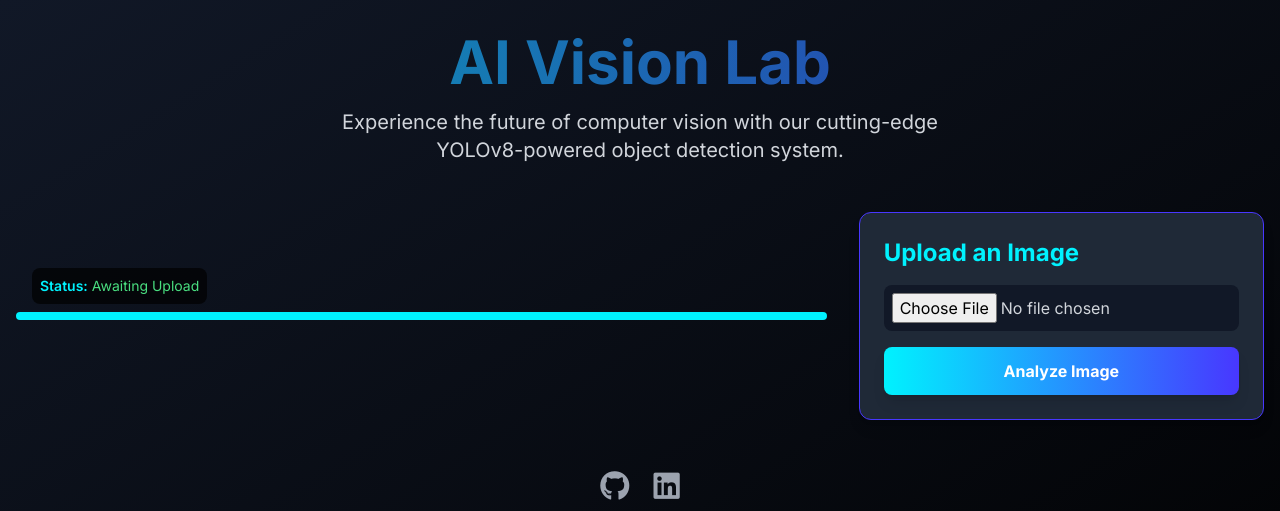
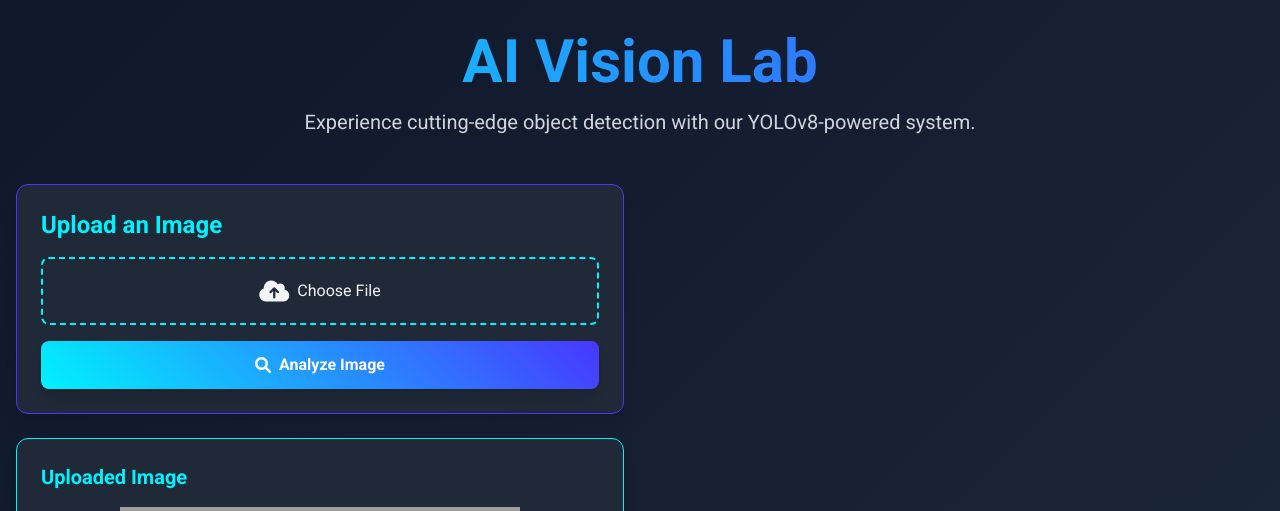
Before and after one commit to Silicon-Sorceress-Tawfia/AI-Vision-Lab, a Flask app: page / in a window 1280 px wide. Shown: the top 511 px of the page. Run offline with Flask 3, Linux system fonts and the light colour scheme; some libraries are stand-ins or nearby versions; grey boxes are pictures that could not be loaded.

Commit message:
design updated

```diff
--- a/templates/index.html
+++ b/templates/index.html
@@ -3,7 +3,7 @@
 <head>
     <meta charset="UTF-8">
     <meta name="viewport" content="width=device-width, initial-scale=1.0">
-    <title>AI Vision Lab: Object Detection</title>
+    <title>AI Vision Lab: Advanced Object Detection</title>
     <script src="https://cdn.tailwindcss.com"></script>
     <link href="https://cdnjs.cloudflare.com/ajax/libs/font-awesome/6.0.0-beta3/css/all.min.css" rel="stylesheet">
     <script>
@@ -11,61 +11,118 @@
             theme: {
                 extend: {
                     fontFamily: {
-                        sans: ['Inter', 'sans-serif'],
+                        sans: ['Roboto', 'sans-serif'],
                     },
                     colors: {
                         'neon-blue': '#00f2fe',
                         'deep-purple': '#4837ff',
+                        'cyber-yellow': '#FFD700',
                     },
                 }
             }
         }
     </script>
     <style>
-        @import url('https://fonts.googleapis.com/css2?family=Inter:wght@300;400;600;700&display=swap');
+        @import url('https://fonts.googleapis.com/css2?family=Roboto:wght@300;400;500;700&display=swap');
+
+        body {
+            background: linear-gradient(135deg, #0f172a 0%, #1e293b 100%);
+        }
+
+        .glow {
+            box-shadow: 0 0 15px rgba(0, 242, 254, 0.5), 0 0 30px rgba(72, 55, 255, 0.3);
+        }
+
+        .upload-btn {
+            background: linear-gradient(45deg, #00f2fe, #4837ff);
+            transition: all 0.3s ease;
+        }
+
+        .upload-btn:hover {
+            background: linear-gradient(45deg, #4837ff, #00f2fe);
+            transform: translateY(-2px);
+            box-shadow: 0 10px 20px rgba(0, 242, 254, 0.3);
+        }
+
+        .custom-file-upload {
+            border: 2px dashed #00f2fe;
+            transition: all 0.3s ease;
+        }
+
+        .custom-file-upload:hover {
+            border-color: #4837ff;
+            background-color: rgba(72, 55, 255, 0.1);
+        }
+
+        #uploadedImage, #resultImage {
+            width: 100%;
+            height: 300px;
+            object-fit: contain;
+            background-color: #1f2937;
+        }
+
+        .result-card {
+            background: rgba(31, 41, 55, 0.7);
+            backdrop-filter: blur(10px);
+        }
+
+        .progress-bar {
+            transition: width 0.5s ease-in-out;
+        }
     </style>
 </head>
-<body class="bg-gradient-to-br from-gray-900 to-black text-white min-h-screen font-sans">
-    <div class="container mx-auto px-4 py-8">
+<body class="text-gray-100 min-h-screen font-sans flex flex-col">
+    <div class="container mx-auto px-4 py-8 flex-grow">
         <header class="text-center mb-12">
-            <h1 class="text-5xl md:text-6xl font-bold mb-4 bg-clip-text text-transparent bg-gradient-to-r from-neon-blue to-deep-purple animate-pulse">
+            <h1 class="text-5xl md:text-6xl font-bold mb-4 bg-clip-text text-transparent bg-gradient-to-r from-neon-blue to-deep-purple">
                 AI Vision Lab
             </h1>
             <p class="text-xl text-gray-300 max-w-2xl mx-auto">
-                Experience the future of computer vision with our cutting-edge YOLOv8-powered object detection system.
+                Experience cutting-edge object detection with our YOLOv8-powered system.
             </p>
         </header>
 
-        <div class="flex flex-col md:flex-row gap-8 items-center justify-center mb-12">
-            <div class="w-full md:w-2/3 relative">
-                <div class="aspect-w-16 aspect-h-9 rounded-2xl overflow-hidden shadow-2xl border-4 border-neon-blue glow relative">
-                    <img id="uploadedImage" src="" alt="Uploaded Image" class="object-cover w-full h-full hidden">
-                    <div class="absolute inset-0 bg-gradient-to-t from-black via-transparent to-transparent opacity-50"></div>
-                </div>
-                <div class="absolute bottom-4 left-4 bg-black bg-opacity-70 rounded-lg p-2 text-sm">
-                    <span class="text-neon-blue font-semibold">Status:</span>
-                    <span class="text-green-400" id="statusText">Awaiting Upload</span>
-                </div>
-            </div>
-            <div class="w-full md:w-1/3 space-y-6">
+        <div class="flex flex-col lg:flex-row gap-8 items-start justify-center mb-12">
+            <div class="w-full lg:w-1/2 space-y-6">
                 <div class="bg-gray-800 rounded-xl p-6 shadow-lg border border-deep-purple">
                     <h2 class="text-2xl font-bold mb-4 text-neon-blue">Upload an Image</h2>
                     <form id="uploadForm" action="/upload_image" method="post" enctype="multipart/form-data">
-                        <input type="file" name="image" id="imageInput" class="w-full text-gray-300 p-2 mb-4 bg-gray-900 rounded-lg">
-                        <button type="submit" class="w-full bg-gradient-to-r from-neon-blue to-deep-purple text-white font-bold py-3 px-6 rounded-lg shadow-lg hover:from-deep-purple hover:to-neon-blue transition duration-300 ease-in-out transform hover:-translate-y-1 hover:scale-105">
-                            Analyze Image
+                        <label for="imageInput" class="custom-file-upload w-full text-center mb-4 rounded-lg p-4 cursor-pointer flex items-center justify-center">
+                            <i class="fas fa-cloud-upload-alt mr-2 text-2xl"></i>
+                            <span id="fileNameDisplay">Choose File</span>
+                        </label>
+                        <input type="file" name="image" id="imageInput" class="hidden" accept="image/*">
+                        <button type="submit" class="upload-btn w-full text-white font-bold py-3 px-6 rounded-lg shadow-lg transition duration-300 ease-in-out flex items-center justify-center">
+                            <i class="fas fa-search mr-2"></i>Analyze Image
                         </button>
                     </form>
+                </div>
+                <div class="bg-gray-800 rounded-xl p-6 shadow-lg border border-neon-blue">
+                    <h3 class="text-xl font-bold mb-4 text-neon-blue">Uploaded Image</h3>
+                    <img id="uploadedImage" src="/api/placeholder/400/300" alt="Uploaded Image" class="rounded-lg mb-4">
+                    <div id="uploadStatus" class="text-center text-sm text-gray-400">No image uploaded</div>
+                </div>
+            </div>
+            <div class="w-full lg:w-1/2 space-y-6">
+                <div id="processingCard" class="hidden bg-gray-800 rounded-xl p-6 shadow-lg border border-cyber-yellow">
+                    <h3 class="text-xl font-bold mb-4 text-cyber-yellow">Processing</h3>
+                    <div class="w-full bg-gray-700 rounded-full h-4 mb-4">
+                        <div id="progressBar" class="bg-cyber-yellow h-4 rounded-full progress-bar" style="width: 0%"></div>
+                    </div>
+                    <div id="processingStatus" class="text-center text-sm text-gray-400">Initializing...</div>
+                </div>
+                <div id="resultCard" class="hidden result-card rounded-xl p-6 shadow-lg border border-neon-blue">
+                    <h3 class="text-xl font-bold mb-4 text-neon-blue">Detection Results</h3>
+                    <img id="resultImage" src="/api/placeholder/400/300" alt="Detection Result" class="rounded-lg mb-4">
+                    <div id="objectList" class="space-y-2">
+                        <!-- Detected objects will be listed here -->
+                    </div>
+                </div>
             </div>
         </div>
     </div>
 
-        <div id="detectionResults" class="hidden bg-gray-800 rounded-xl p-6 shadow-lg border border-neon-blue mb-12 max-w-3xl mx-auto">
-            <h3 class="text-2xl font-bold mb-2 text-neon-blue">Detection Results</h3>
-            <img id="resultImage" src="" alt="Detection Result" class="w-full rounded-lg shadow-md">
-        </div>
-
-        <footer class="text-center">
+    <footer class="text-center py-6 bg-gray-900">
         <div class="flex justify-center space-x-6 mb-4">
             <a href="https://github.com/Silicon-Sorceress-Tawfia" target="_blank" class="text-gray-400 hover:text-neon-blue transition duration-300">
                 <i class="fab fa-github text-3xl"></i>
@@ -79,30 +136,87 @@
             <a href="https://github.com/Silicon-Sorceress-Tawfia" target="_blank" class="font-bold text-neon-blue hover:underline">Tawfia Yeasmin</a>
         </p>
     </footer>
-    </div>
 
     <script>
-        document.getElementById('uploadForm').addEventListener('submit', () => {
-            document.getElementById('statusText').textContent = 'Processing...';
-        });
+        const uploadForm = document.getElementById('uploadForm');
+        const imageInput = document.getElementById('imageInput');
+        const fileNameDisplay = document.getElementById('fileNameDisplay');
+        const uploadedImage = document.getElementById('uploadedImage');
+        const uploadStatus = document.getElementById('uploadStatus');
+        const processingCard = document.getElementById('processingCard');
+        const progressBar = document.getElementById('progressBar');
+        const processingStatus = document.getElementById('processingStatus');
+        const resultCard = document.getElementById('resultCard');
+        const resultImage = document.getElementById('resultImage');
+        const objectList = document.getElementById('objectList');
 
-        const uploadedImage = document.getElementById('uploadedImage');
-        const resultImage = document.getElementById('resultImage');
-        const detectionResults = document.getElementById('detectionResults');
-
-        document.getElementById('imageInput').addEventListener('change', function(event) {
-            const [file] = event.target.files;
+        imageInput.addEventListener('change', function(event) {
+            const file = event.target.files[0];
             if (file) {
+                fileNameDisplay.textContent = file.name;
                 uploadedImage.src = URL.createObjectURL(file);
-                uploadedImage.classList.remove('hidden');
+                uploadStatus.textContent = 'Image uploaded successfully';
             }
         });
 
-        // Simulating real-time updates for demonstration
-        function updateResults(imageUrl) {
+        uploadForm.addEventListener('submit', async function(e) {
+            e.preventDefault();
+            if (!imageInput.files[0]) {
+                alert('Please select an image first.');
+                return;
+            }
+            simulateProcessing();
+
+            // Prepare the form data
+            const formData = new FormData();
+            formData.append('image', imageInput.files[0]);
+
+            try {
+                const response = await fetch('/upload_image', {
+                    method: 'POST',
+                    body: formData
+                });
+
+                if (response.ok) {
+                    const data = await response.json();
+                    showResults(data.image_url, data.detected_objects);
+                } else {
+                    console.error('Failed to analyze the image.');
+                }
+            } catch (error) {
+                console.error('Error:', error);
+            }
+        });
+
+        function simulateProcessing() {
+            processingCard.classList.remove('hidden');
+            resultCard.classList.add('hidden');
+            let progress = 0;
+            const interval = setInterval(() => {
+                progress += 10;
+                progressBar.style.width = `${progress}%`;
+                processingStatus.textContent = `Processing... ${progress}%`;
+                if (progress >= 100) {
+                    clearInterval(interval);
+                }
+            }, 200);
+        }
+
+        function showResults(imageUrl, detectedObjects) {
+            processingCard.classList.add('hidden');
+            resultCard.classList.remove('hidden');
             resultImage.src = imageUrl;
-            detectionResults.classList.remove('hidden');
-            document.getElementById('statusText').textContent = 'Analysis Complete';
+
+            objectList.innerHTML = '';
+            detectedObjects.forEach(obj => {
+                const listItem = document.createElement('div');
+                listItem.className = 'flex justify-between items-center bg-gray-700 p-2 rounded';
+                listItem.innerHTML = `
+                    <span class="font-semibold">${obj.name}</span>
+                    <span class="text-neon-blue">${(obj.confidence * 100).toFixed(1)}%</span>
+                `;
+                objectList.appendChild(listItem);
+            });
         }
     </script>
 </body>
```
Lines whose indentation alone changed are shown as unchanged.
